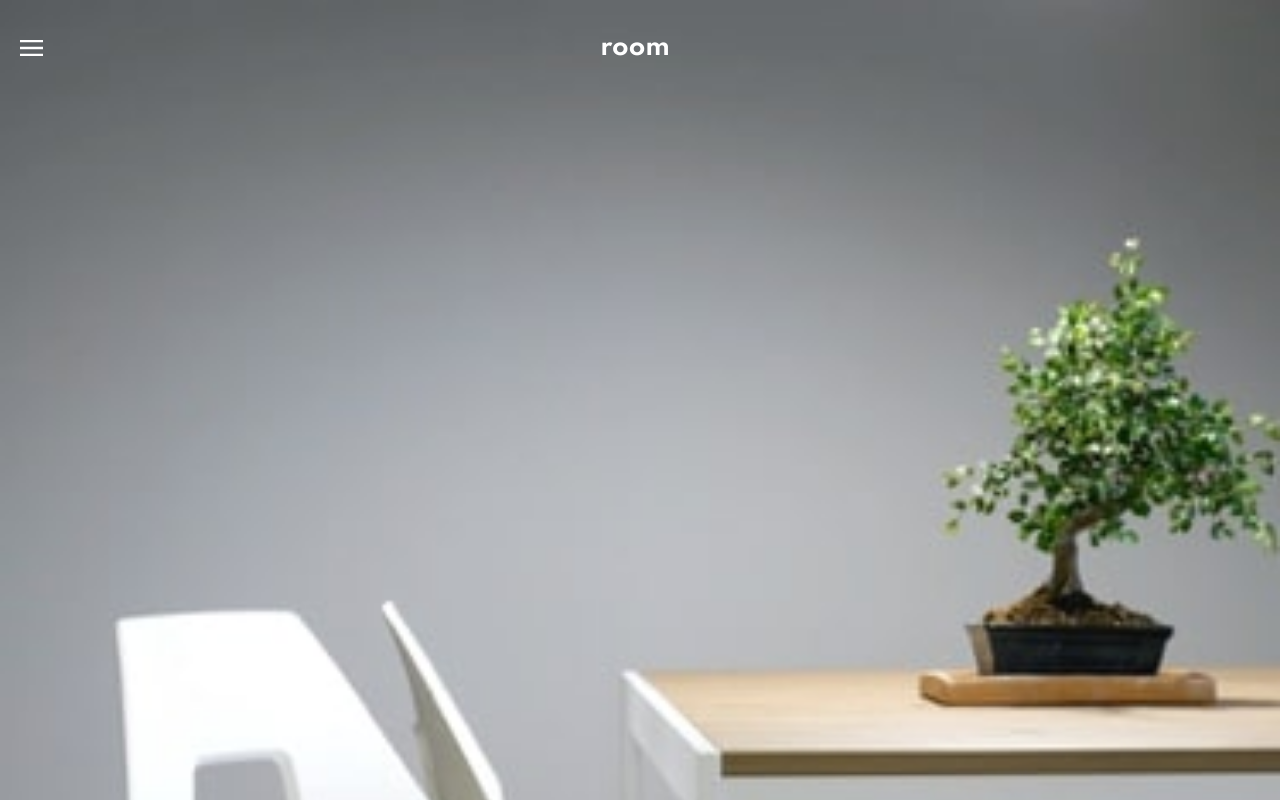
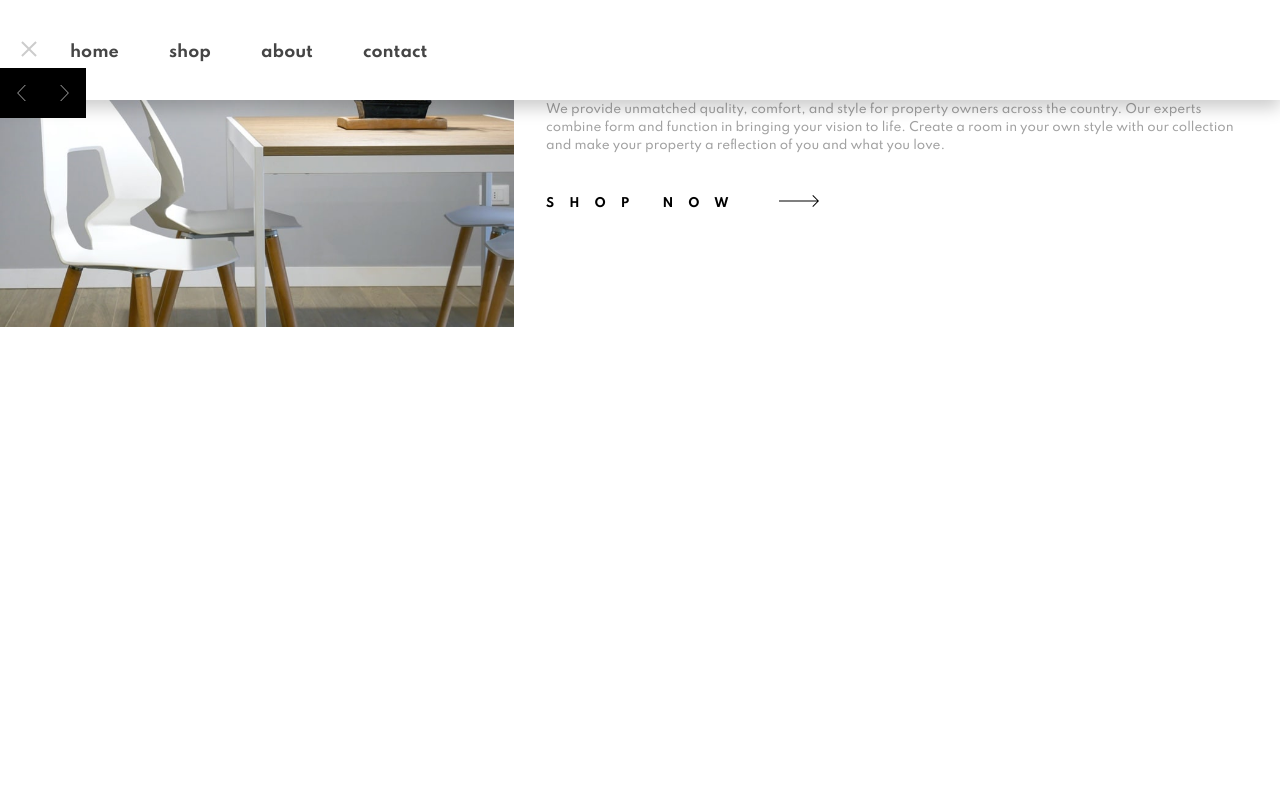
Before and after one commit to der-Ubermensch/room-homepage-flexbox, a plain HTML site: page index.html in a window 1280 px wide. Both pictures are taken after a click on the picture 31 px from the left and 48 px from the top of the page. Shown: the top 800 px of the page. Drawn offline with Linux system fonts and the light colour scheme.

Commit message:
Fix navigation menu.

```diff
--- a/css/style.scss
+++ b/css/style.scss
@@ -9,6 +9,16 @@ $colors: (
   @return map-get($map: $colors, $key: $color-name);
 }
 
+$desktop: 768px;
+$phone: 400px;
+
+@mixin desktop {
+    @media (min-width: #{$desktop}) {
+        @content;
+    }
+}
+
+
 html,
 body {
   margin: 0;
@@ -19,22 +29,54 @@ body {
   font-size: 12px;
   line-height: 1.5;
   box-sizing: border-box;
+
+  @include desktop {
+    overflow-y: hidden;
+
+    .main-container {
+      display: flex;
+      flex-direction: column;
+      //align-items: flex-start;
+    }
   }
 
-.top-flex-container {
-  display: flex;
-  //background-color: chartreuse;
 }
 
-// ----------SLIDER
+/*_____________________________________TOP_FLEX_CONTAINER__________________________________________*/
+
+.top-flex-container {
+  //display: flex;
+  //background-color: chartreuse;
+
+}
+
+@include desktop {
+
+  .top-flex-container{
+    overflow-y: hidden;
+    //background-color: pink;
+    //height: 58vh;
+    border: black;
+    //flex-basis: 0;
+  }
+
+}
+
+// ------------------------------------------------------------------------SLIDER
 .slider {
   display: flex;
   flex-direction: column;
-  //align-items: flex-start;
-  //background-color: pink;
 }
 
-// ----------SLIDER-ITEM: TOP
+@include desktop {
+  .slider {
+    flex-direction: row;
+    justify-content: flex-start;
+    //align-items: baseline;
+  }
+}
+
+// ================================================FLEX-ITEM: TOP
 #flex-item-top {
   background-image: url(../images/mobile-image-hero-1.jpg);
   background-size: contain;
@@ -44,7 +86,22 @@ body {
   padding-bottom: 96%;
   // img-width / img-height * container-width
   position: relative;
+}
 
+@include desktop {
+
+  #flex-item-top {
+    background-image: url(../images/desktop-image-hero-1.jpg);
+    //overflow: hidden;
+    background-size: contain;
+    padding-bottom: 157%;
+    //flex-basis: 3;
+    //float: right;
+  }
+
+}
+
+// >>>>>>>>>>>>>>>>>>>>>>>>>>>>>ARROWS
 .arrows {
   //background-color: blue;
   position: absolute;
@@ -52,149 +109,198 @@ body {
   bottom: 0;
   display: flex;
   flex-direction: row;
+
+  img {
+    background-color: col("Black");
+    padding: 1.4em;
+    width: 9.5px;
   }
 
-  .arrows > img {
-    background-color: col("Black");
-    padding: 22.5px;
-    width: 9.5px;
-    //display: block;
+  img:hover {
+    background-color: lighten(col("Black"), 10%);
   }
 
-  .arrows > img:hover {
-    background-color: lighten(col("Black"), 10%);
+}
+
+@include desktop {
+    .arrows {
+      position: relative;
+      top: 0;
+      right: 10;
     }
 }
-
-// ----------SLIDER-ITEM: TOP: NAVBAR
+// >>>>>>>>>>>>>>>>>>>>>>>>>>>>>NAVBAR
 .navbar {
   //background-color: burlywood;
   display: flex;
   flex-direction: row-reverse;
   margin: 30px 60px 0px 10px;
+  //background-color: orange;
+  padding: 1px;
+  //position: fixed;
+  width: 100%;
+  z-index: 1;
 
   .title {
     font-size: 2em;
     font-weight: 700;
     color: #fff;
-    //background-color: lawngreen;
-    text-align: center;
-    //background-color: cadetblue;
-    align-self: center;
     flex: 1;
+    display: flex;
+    justify-content: center;
   }
+
 
   .dropdown {
     display: flex;
+
 
     .dropicon {
       //background-color: green;
       padding: 10px;
       cursor: pointer;
+      z-index: 2;
     }
 
-    .dropdown-content {
+    #dropdown-content {
       display: none;
-      //position: absolute;
+      //position: relative;
       background-color: col("White");
       box-shadow: 0px 8px 16px 0px rgba(0, 0, 0, 0.2);
-      z-index: 1;
+      width: 100%;
+      //transition: ease;
+      //z-index: 1;
+      text-transform: lowercase;
+      font-weight: 700;
+      height: 100px;
+      position: fixed;
+      right: 0px;
+      top: 0px;
+      left: 0;
       }
 
-    .dropdown-content a {
-      color: col("Black");
-      padding: 12px 16px;
+    #dropdown-content a {
+      color: col("Very Dark Gray");
       text-decoration: none;
-      align-self: center;
       font-size: 1rem;
-      //display: inline;
+      margin-left: 50px;
+      position: relative;
+      top: 40px;
+      left: 20px;
+
+      @media screen and (max-width: $phone) {
+        left: 0;
+        font-size: .8rem;
+      }
     }
 
-    .dropdown-content a:hover {
+    #dropdown-content a:hover {
       background-color: #f1f1f1;
     }
   }
 
-  .dropdown:hover .dropdown-content {
-    display: flex;
-    justify-content: flex-start;
-    text-transform: lowercase;
-    font-weight: 700;
-    width: 100%;
+  // .dropdown:hover .dropdown-content {
+  //   display: flex;
+  //   justify-content: center;
+  //   //align-items: center;
+  //   text-transform: lowercase;
+  //   font-weight: 700;
+  //   //width: 100vw;
+  //   position: absolute;
+  //   //right: -70px;
+  //   //flex-wrap: wrap-reverse;
+  //   //z-index: 2;
+  // }
+
+  // .dropdown:hover .dropicon {
+  //   //background-color: blue;
+  //   //color: #fff;
+  //   align-self: flex-end;
+  //   display: none;
+  //   background-image: url(../images/icon-close.svg);
+  //   background-repeat: no-repeat;
+  //   //position: relative;
+  //   z-index: 2;
+  //   //padding: 30px;
+
+  // }
 }
 
-  .dropdown:hover .dropicon {
-    background-color: blue;
-    //color: #fff;
-    background-image: url(../images/icon-close.svg);
-    background-repeat: no-repeat;
-    padding: 30px;
-  }
-}
-
-// ----------SLIDER-ITEM: BOTTOM
-#flex-item-bottom,
-#mid-item {
-  margin: 32.5px;
-
-  p {
-    //font-weight: 500;
-    color: hsl(0, 0%, 63%);
-  }
-}
-
-// ----------BOTTOM: FIXED
-// p {
-//     font-size: 1em;
-//     //color: hsl(0, 0%, 63%);
-// }
-
-// .bottom-flex-conatiner {
-//     display:flex;
-
-//     #first-item{
-//         flex-basis: 1.05;
-//     }
-//     #mid-item{
-//         flex-basis: 1.385;
-//     }
-//     #last-item{
-//         flex-basis: 1;
-//     }
-// }
-
+// ================================================FLEX-ITEM: BOTTOM
 #flex-item-bottom{
     display: flex;
     flex-direction: column;
     align-items: center;
+    margin: 32.5px;
+
+    p {
+      color: hsl(0, 0%, 63%);
     }
 
-.top-slider > h6 {
+    h6 {
       text-transform: uppercase;
       letter-spacing: 15px;
-  //background-color: pink;
       align-self: flex-start;
       font-size: 1em;
+      //background-color: pink;
     }
 
-.top-slider > h6:after {
+    h6:after {
       content: url("../images/icon-arrow.svg");
-  padding-left: 36px;
+      padding-left: 3em;
+    }
 }
 
-.bottom-container-item > h6 {
-  text-transform: uppercase;
-  letter-spacing: 8px;
-  font-size: 1em;
-  //font-size: 12px;
+@include desktop {
+  #flex-item-bottom {
+  //background-image: url(../images/desktop-image-hero-1.jpg);
+  // background-repeat: no-repeat;
+  flex-basis: 1;
+  //overflow-y: hidden;
+  //background-color: yellow;
+  //height: 350px;
+  //float: right;
+  }
+}
+/*__________________________________BOTTOM_FLEX_CONTAINER__________________________________________*/
+
+.bottom-flex-container {
+
 }
 
-// .bottom-container-item > p {
-//     font-size: 12px;
-// }
+@include desktop {
+  .bottom-flex-container {
+    display: flex;
+    background-color: chocolate;
+    //height: 42vh;
+    //position: absolute;
+   // flex-direction: row;
+  }
+}
+// >>>>>>>>>>>>>>>>>>>>>>>>>>>>>BOTTOM_CONTAINER_ITEM
+.bottom-container-item {
+  padding: 10px 0;
 
   .fixed-imgs {
   background-size: cover;
   background-repeat: no-repeat;
   width: 100%;
   }
+
+}
+
+// >>>>>>>>>>>>>>>>>>>>>>>>>>>>>MID_ITEM
+#mid-item {
+  margin: 32.5px;
+
+  h6 {
+    text-transform: uppercase;
+    letter-spacing: 6px;
+    font-size: 1em;
+  }
+
+  p {
+    color: hsl(0, 0%, 55%);
+  }
+
+}
--- a/index.html
+++ b/index.html
@@ -8,6 +8,7 @@
   <link rel="preconnect" href="https://fonts.gstatic.com">
   <link href="https://fonts.googleapis.com/css2?family=Spartan:wght@500;600;700&display=swap" rel="stylesheet">
   <link rel="stylesheet" href="./css/style.css">
+  <script type="text/javascript" src="./js/script.js"></script>
 
   <title>Frontend Mentor | Room homepage</title>
 
@@ -24,6 +25,7 @@
     <div class="top-flex-container">
 
       <div class="slider" id="1">
+
         <div id="flex-item-top" class="top-slider">
 
           <div class="navbar">
@@ -32,17 +34,16 @@
             </div>
 
             <div class="dropdown">
-              <img src="./images/icon-hamburger.svg" class="dropicon"/>
-              <div class="dropdown-content">
-                <a href="#">Home</a>
-                <a href="#">Shop</a>
-                <a href="#">About</a>
-                <a href="#">Contact</a>
+              <img id="icon-img" src="/images/icon-hamburger.svg" class="dropicon"
+              onclick="openMenu('/images/icon-hamburger.svg', '/images/icon-close.svg')"/>
+              <div id="dropdown-content">
+                <a href="#">Home</a><!--
+             --><a href="#">Shop</a><!--
+             --><a href="#">About</a><!--
+             --><a href="#">Contact</a>
               </div>
             </div>
           </div>
-          <!-- <img class="mySlides"/> -->
-          <!-- <p>heyhey</p> -->
 
           <div class="arrows">
             <img src="./images/icon-angle-left.svg" />
@@ -60,6 +61,7 @@
           </p>
           <h6>Shop now</h6>
         </div>
+
       </div>
       <!-- <div class="slider" id="2">
         <div class="flex-item-top">
@@ -116,6 +118,7 @@
     </div>
 
   </div>
+
   <!-- <div class="attribution">
     Challenge by <a href="https://www.frontendmentor.io?ref=challenge" target="_blank">Frontend Mentor</a>.
     Coded by <a href="#">der-Ubermensch</a>.
--- /dev/null
+++ b/js/script.js
@@ -0,0 +1,17 @@
+function openMenu(burgerIcon, closeIcon) {
+  let x = document.getElementById("dropdown-content");
+    if (x.style.display === "block") {
+      x.style.display = "none";
+    } else {
+      x.style.display = "block";
+    }
+
+  const src = document.getElementById("icon-img").src;
+    if (src.match(burgerIcon)) {
+      document.getElementById("icon-img").src=closeIcon;
+    } else {
+      document.getElementById("icon-img").src=burgerIcon;
+    }
+
+  console.log('Menu-click event handled.');
+}
```
Also changed, not shown: css/style.css, 1 other file. Lines whose indentation alone changed are shown as unchanged.
